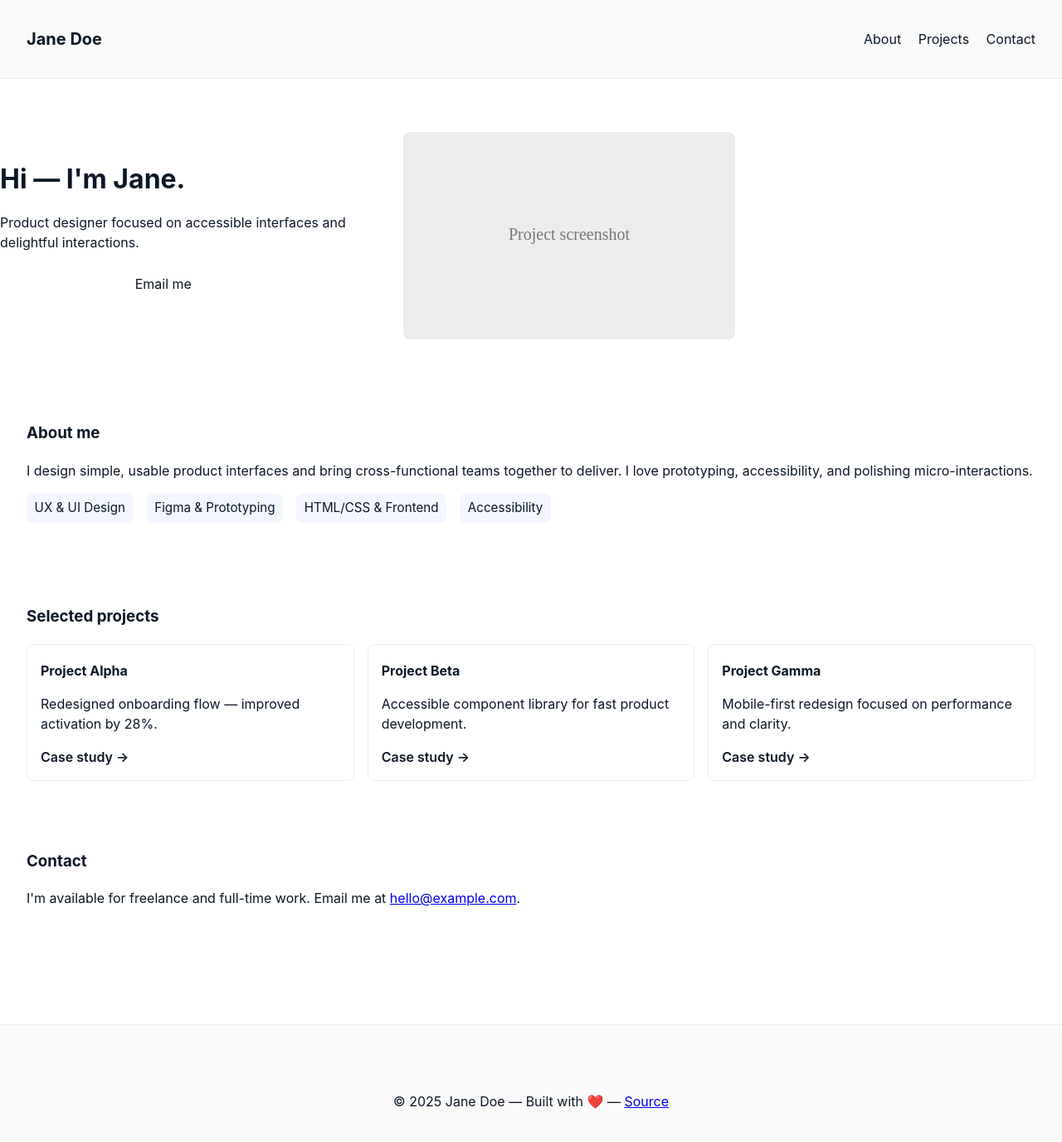
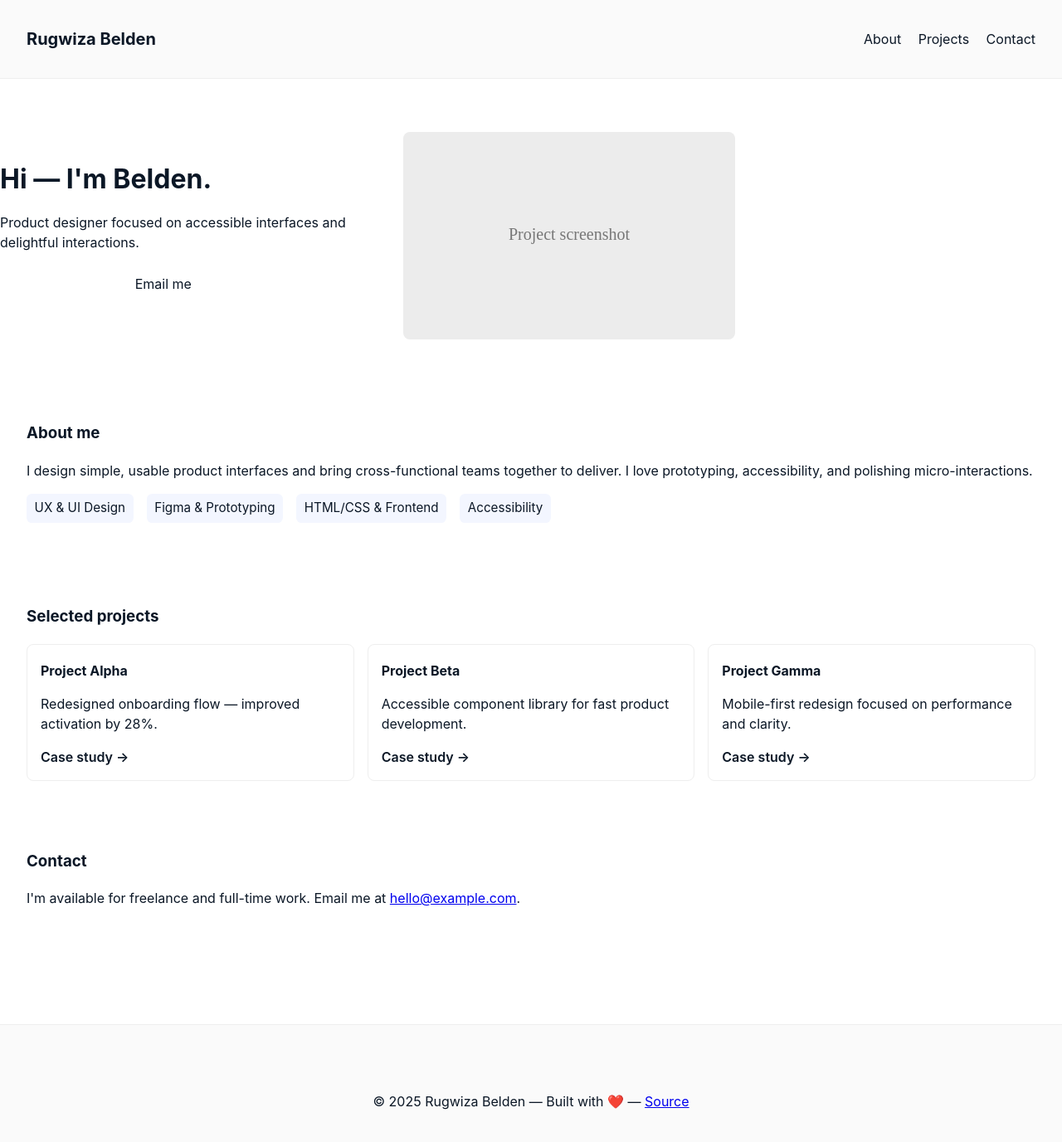
Before and after one commit to belden14/portfolio-web, a plain HTML site: page index.html in a window 1280 px wide. Shown: the whole page at 83% size. Drawn offline with Linux system fonts and the light colour scheme.

Commit message:
Update index.html for Rugwiza Belden

```diff
--- a/index.html
+++ b/index.html
@@ -3,7 +3,7 @@
 <head>
   <meta charset="utf-8" />
   <meta name="viewport" content="width=device-width,initial-scale=1" />
-  <title>Jane Doe — Product Designer</title>
+  <title>Rugwiza Belden — Product Designer</title>
   <style>
     : root{
       --max-w: 1100px;
@@ -48,7 +48,7 @@
 <body>
   <header class="site-header">
     <div class="container">
-      <h1 class="logo">Jane Doe</h1>
+      <h1 class="logo">Rugwiza Belden</h1>
       <nav class="nav">
         <a href="#about">About</a>
         <a href="#projects">Projects</a>
@@ -60,7 +60,7 @@
   <main>
     <section class="hero container" id="home">
       <div>
-        <h2>Hi — I'm Jane.</h2>
+        <h2>Hi — I'm Belden.</h2>
         <p>Product designer focused on accessible interfaces and delightful interactions.</p>
         <p class="cta-row">
           <a class="btn" href="#projects">See my work</a>
@@ -108,14 +108,14 @@
 
     <section id="contact" class="container contact">
       <h3>Contact</h3>
-      <p>I'm available for freelance and full-time work. Email me at <a href="mailto:hello@example.com">hello@example.com</a>.</p>
+      <p>I'm available for freelance and full-time work. Email me at <a href="rwemaelissa@gmail.com.com">hello@example.com</a>.</p>
       <p><a class="btn" href="mailto:hello@example.com">Say hello</a></p>
     </section>
   </main>
 
   <footer class="site-footer">
     <div class="container">
-      <p>© <span id="year"></span> Jane Doe — Built with ❤️ —
+      <p>© <span id="year"></span> Rugwiza Belden — Built with ❤️ —
         <a href="https://github.com/yourusername/your-repo">Source</a>
       </p>
     </div>
```
